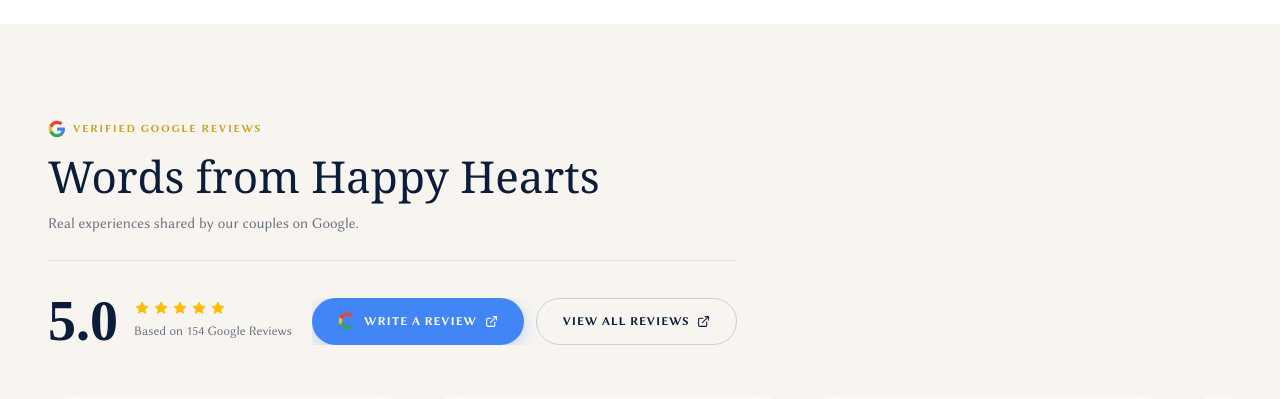
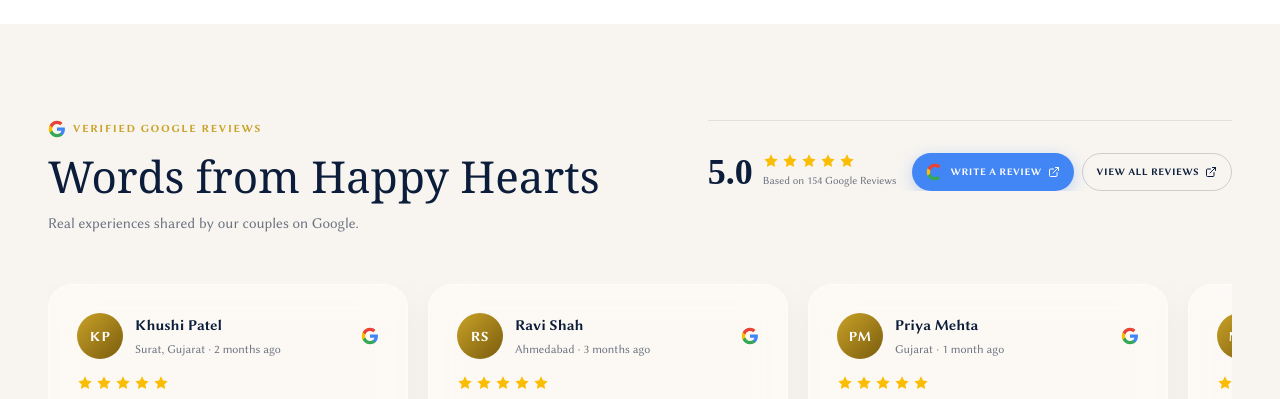
Before and after one commit to miracards/Miracards_By_RB, a Next.js app: page / in a window 1280 px wide. Shown: the part 2560-2959 px from the top of the page. Built offline with nearby package versions, Linux system fonts and the light colour scheme; no server answers; the database is empty.

Commit message:
Initial commit

```diff
--- a/src/components/sections/TestimonialsSection.tsx
+++ b/src/components/sections/TestimonialsSection.tsx
@@ -73,33 +73,33 @@
           </div>
 
           {/* ── BOTTOM CTA ─────────────────────────────────────────────── */}
-        <div style={{ display: "flex", flexWrap: "wrap", alignItems: "center", justifyContent: "space-between", gap: "1.25rem", paddingTop: "2rem", borderTop: `1px solid ${border}` }}>
-          <div style={{ display: "flex", alignItems: "center", gap: "16px" }}>
-            <span style={{ fontSize: "clamp(2.5rem,5vw,3.5rem)", fontWeight: 800, color: navy, lineHeight: 1, fontFamily: "'Playfair Display', serif" }}>5.0</span>
+        <div style={{ display: "flex", flexWrap: "nowrap", alignItems: "center", justifyContent: "space-between", gap: "1rem", paddingTop: "2rem", borderTop: `1px solid ${border}`, overflowX: "auto", WebkitOverflowScrolling: "touch" }}>
+          <div style={{ display: "flex", alignItems: "center", gap: "10px", flexShrink: 0 }}>
+            <span style={{ fontSize: "clamp(1.75rem,3vw,2.25rem)", fontWeight: 800, color: navy, lineHeight: 1, fontFamily: "'Playfair Display', serif" }}>5.0</span>
             <div>
               <StarRow count={5} />
-              <p style={{ margin: "5px 0 0", fontSize: "13px", color: muted, fontWeight: 500 }}>Based on {GOOGLE_REVIEWS_COUNT} Google Reviews</p>
+              <p style={{ margin: "3px 0 0", fontSize: "11px", color: muted, fontWeight: 500, whiteSpace: "nowrap" }}>Based on {GOOGLE_REVIEWS_COUNT} Google Reviews</p>
             </div>
           </div>
 
-          <div style={{ display: "flex", flexWrap: "nowrap", gap: "12px", maxWidth: "100%", minWidth: 0, overflowX: "auto" }}>
+          <div style={{ display: "flex", flexWrap: "nowrap", gap: "8px", flexShrink: 0 }}>
             <a href={WRITE_REVIEW_URL} target="_blank" rel="noopener noreferrer"
-              style={{ display: "inline-flex", alignItems: "center", gap: "8px", padding: "13px 26px", borderRadius: "999px", background: "#4285F4", color: "#fff", fontSize: "12px", fontWeight: 700, letterSpacing: "0.06em", textTransform: "uppercase", textDecoration: "none", boxShadow: "0 4px 16px rgba(66,133,244,0.3)", transition: "all 0.25s", flexShrink: 0, whiteSpace: "nowrap" }}
+              style={{ display: "inline-flex", alignItems: "center", gap: "6px", padding: "10px 14px", borderRadius: "999px", background: "#4285F4", color: "#fff", fontSize: "10px", fontWeight: 700, letterSpacing: "0.04em", textTransform: "uppercase", textDecoration: "none", boxShadow: "0 4px 16px rgba(66,133,244,0.3)", transition: "all 0.25s", flexShrink: 0, whiteSpace: "nowrap" }}
               onMouseEnter={e => { e.currentTarget.style.background = "#3367D6"; e.currentTarget.style.transform = "translateY(-2px)"; }}
               onMouseLeave={e => { e.currentTarget.style.background = "#4285F4"; e.currentTarget.style.transform = "translateY(0)"; }}
             >
               <GoogleG />
               Write a Review
-              <ExternalLink size={13} />
+              <ExternalLink size={12} />
             </a>
 
             <a href={VIEW_REVIEWS_URL} target="_blank" rel="noopener noreferrer"
-              style={{ display: "inline-flex", alignItems: "center", gap: "8px", padding: "13px 26px", borderRadius: "999px", background: "transparent", border: `1.5px solid ${dk ? "rgba(255,255,255,0.2)" : "rgba(11,29,58,0.18)"}`, color: navy, fontSize: "12px", fontWeight: 700, letterSpacing: "0.06em", textTransform: "uppercase", textDecoration: "none", transition: "all 0.25s", flexShrink: 0, whiteSpace: "nowrap" }}
+              style={{ display: "inline-flex", alignItems: "center", gap: "6px", padding: "10px 14px", borderRadius: "999px", background: "transparent", border: `1.5px solid ${dk ? "rgba(255,255,255,0.2)" : "rgba(11,29,58,0.18)"}`, color: navy, fontSize: "10px", fontWeight: 700, letterSpacing: "0.04em", textTransform: "uppercase", textDecoration: "none", transition: "all 0.25s", flexShrink: 0, whiteSpace: "nowrap" }}
               onMouseEnter={e => { e.currentTarget.style.borderColor = "#C9A227"; e.currentTarget.style.color = "#C9A227"; }}
               onMouseLeave={e => { e.currentTarget.style.borderColor = dk ? "rgba(255,255,255,0.2)" : "rgba(11,29,58,0.18)"; e.currentTarget.style.color = navy; }}
             >
               View All Reviews
-              <ExternalLink size={13} />
+              <ExternalLink size={12} />
             </a>
           </div>
         </div>
```
